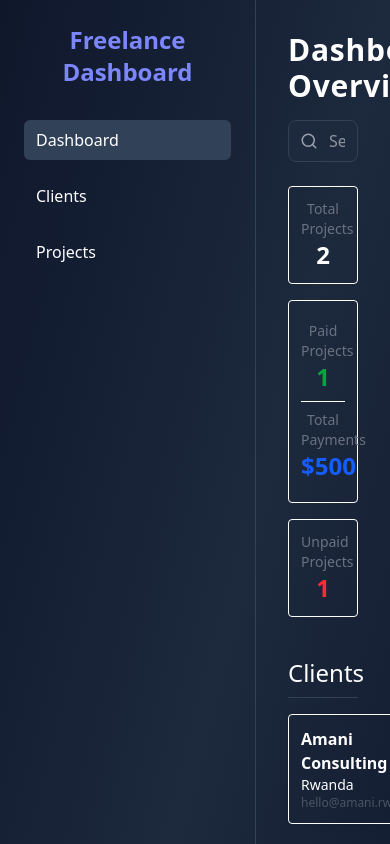
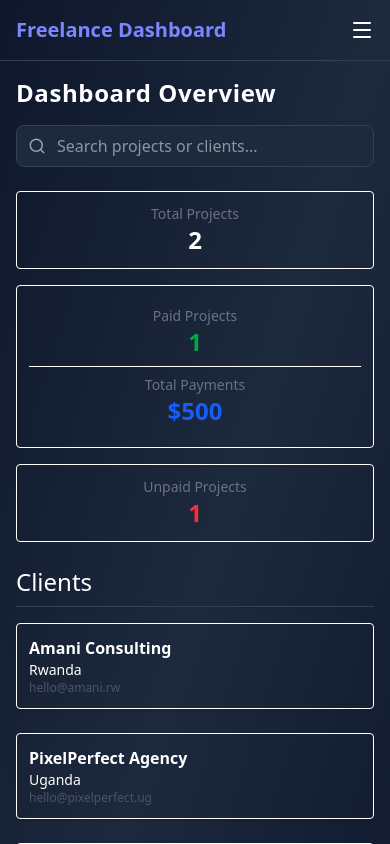
Before and after one commit to Mukdaniella/-freelance-dashboard, a React (Vite) app: page / in a window 390 px wide. Shown: the top 844 px of the page. Built offline with nearby package versions, Linux system fonts and the light colour scheme.

Commit message:
i added the responsiveness to my freelance dashboard

```diff
--- a/src/App.tsx
+++ b/src/App.tsx
@@ -4,7 +4,7 @@ import { AppProvider, AppStateContext } from "./state";
 import { ClientCard } from "./components/clientcard";
 import { ProjectList } from "./components/projectlist";
 import { DashboardStats } from "./components/dashboardstatus";
-import { Search } from "lucide-react";
+import { Search, Menu } from "lucide-react";
 
 type View = "dashboard" | "clients" | "projects";
 
@@ -15,13 +15,12 @@ const DashboardInner = () => {
 
   const [q, setQ] = useState("");
   const [view, setView] = useState<View>("dashboard");
+  const [sidebarOpen, setSidebarOpen] = useState(false);
 
-  // Filter clients
   const filteredClients = state.clients.filter((c) =>
     c.name.toLowerCase().includes(q.toLowerCase())
   );
 
-  // Filter projects
   const filteredProjects = state.projects.filter((p) => {
     if (!q) return true;
     const clientName =
@@ -33,16 +32,32 @@ const DashboardInner = () => {
   });
 
   return (
-    <div className="min-h-screen bg-gradient-to-br from-slate-900 via-slate-800 to-slate-900 text-white flex">
+    <div className="min-h-screen bg-gradient-to-br from-slate-900 via-slate-800 to-slate-900 text-white flex flex-col lg:flex-row">
+      {/* Mobile Header / Menu button */}
+      <div className="lg:hidden flex justify-between items-center p-4 border-b border-slate-700">
+        <h1 className="text-xl font-bold text-indigo-400">Freelance Dashboard</h1>
+        <button onClick={() => setSidebarOpen(!sidebarOpen)}>
+          <Menu size={24} />
+        </button>
+      </div>
+
       {/* Sidebar */}
-      <aside className="w-64 p-6 border-r border-slate-700 flex flex-col justify-between">
+      <aside
+        className={`fixed lg:static top-0 left-0 h-full lg:h-auto w-64 p-6 border-r border-slate-700 bg-slate-900 transform transition-transform duration-300 z-50 ${
+          sidebarOpen ? "translate-x-0" : "-translate-x-full"
+        } lg:translate-x-0`}
+      >
+        <div className="flex flex-col justify-between h-full">
           <div>
-          <h1 className="text-2xl font-bold mb-8 text-center text-indigo-400">
+            <h1 className="hidden lg:block text-2xl font-bold mb-8 text-center text-indigo-400">
               Freelance Dashboard
             </h1>
             <nav className="space-y-4">
               <button
-              onClick={() => setView("dashboard")}
+                onClick={() => {
+                  setView("dashboard");
+                  setSidebarOpen(false);
+                }}
                 className={`block w-full text-left py-2 px-3 rounded-md transition ${
                   view === "dashboard" ? "bg-slate-700" : "hover:bg-slate-700"
                 }`}
@@ -50,7 +65,10 @@ const DashboardInner = () => {
                 Dashboard
               </button>
               <button
-              onClick={() => setView("clients")}
+                onClick={() => {
+                  setView("clients");
+                  setSidebarOpen(false);
+                }}
                 className={`block w-full text-left py-2 px-3 rounded-md transition ${
                   view === "clients" ? "bg-slate-700" : "hover:bg-slate-700"
                 }`}
@@ -58,7 +76,10 @@ const DashboardInner = () => {
                 Clients
               </button>
               <button
-              onClick={() => setView("projects")}
+                onClick={() => {
+                  setView("projects");
+                  setSidebarOpen(false);
+                }}
                 className={`block w-full text-left py-2 px-3 rounded-md transition ${
                   view === "projects" ? "bg-slate-700" : "hover:bg-slate-700"
                 }`}
@@ -70,13 +91,22 @@ const DashboardInner = () => {
           <div className="text-xs text-gray-400 text-center mt-6">
             © {new Date().getFullYear()} Freelance Tracker
           </div>
+        </div>
       </aside>
 
+      {/* Overlay for mobile */}
+      {sidebarOpen && (
+        <div
+          onClick={() => setSidebarOpen(false)}
+          className="fixed inset-0 bg-black bg-opacity-50 z-40 lg:hidden"
+        />
+      )}
+
       {/* Main content */}
-      <main className="flex-1 p-8 overflow-auto">
+      <main className="flex-1 p-4 lg:p-8 overflow-auto ">
         {/* Header */}
         <header className="flex flex-col sm:flex-row items-start sm:items-center justify-between mb-6 gap-4">
-          <h2 className="text-3xl font-semibold tracking-wide capitalize">
+          <h2 className="text-2xl sm:text-3xl font-semibold tracking-wide capitalize">
             {view === "dashboard"
               ? "Dashboard Overview"
               : view === "clients"
@@ -107,11 +137,11 @@ const DashboardInner = () => {
 
         {/* Clients Section */}
         {(view === "dashboard" || view === "clients") && (
-          <section className={`${view === "dashboard" ? "mt-10" : ""}`}>
+          <section className={`${view === "dashboard" ? "mt-6" : ""}`}>
             <h3 className="text-2xl font-medium mb-4 border-b border-slate-700 pb-2">
               Clients
             </h3>
-            <div className="grid md:grid-cols-2 lg:grid-cols-3 gap-6">
+            <div className="grid grid-cols-1 sm:grid-cols-2 lg:grid-cols-3 gap-6">
               {filteredClients.map((c) => (
                 <ClientCard key={c.id} client={c} />
               ))}
@@ -126,7 +156,7 @@ const DashboardInner = () => {
 
         {/* Projects Section */}
         {(view === "dashboard" || view === "projects") && (
-          <section className={`${view === "dashboard" ? "mt-10" : ""}`}>
+          <section className={`${view === "dashboard" ? "mt-6" : ""}`}>
             <h3 className="text-2xl font-medium mb-4 border-b border-slate-700 pb-2">
               Projects
             </h3>
```
Lines whose indentation alone changed are shown as unchanged.
